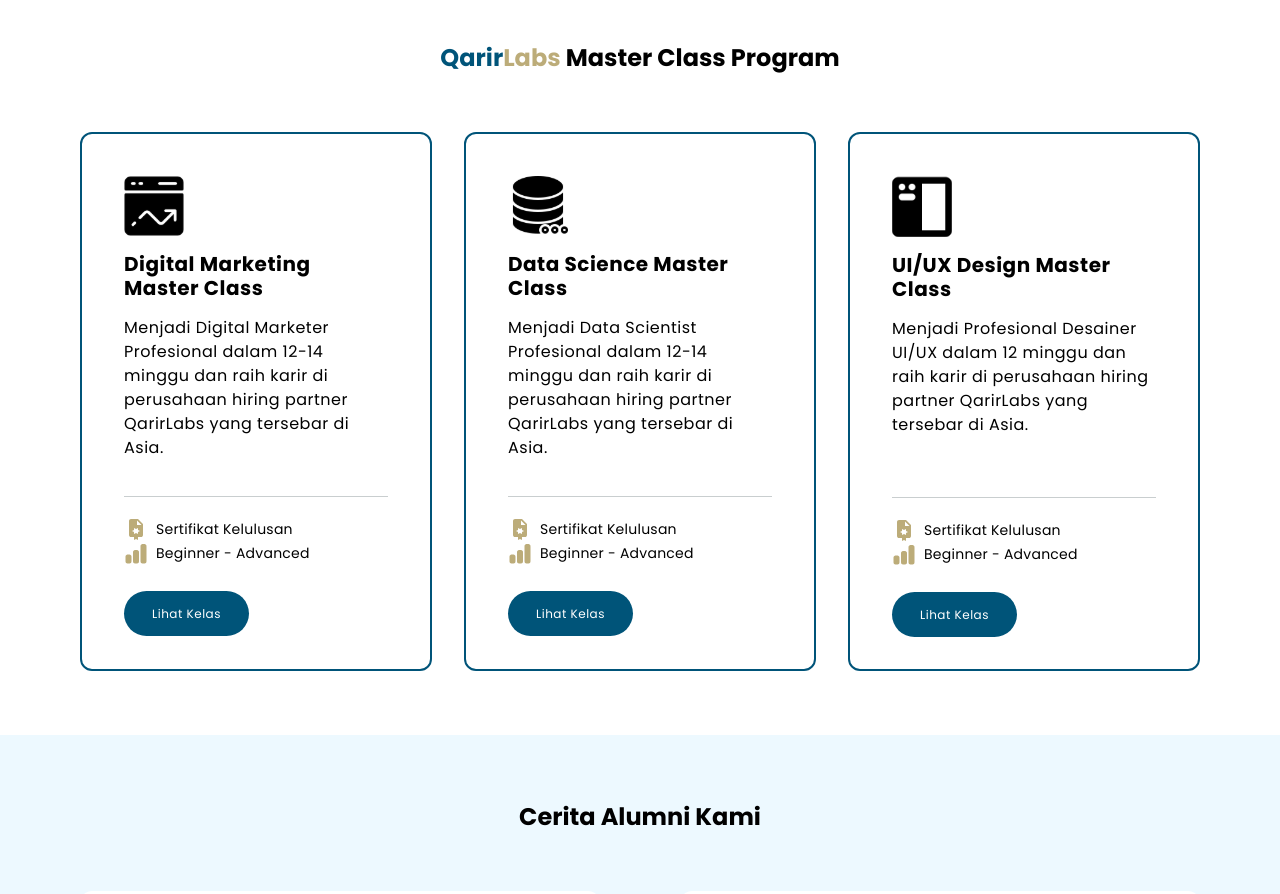
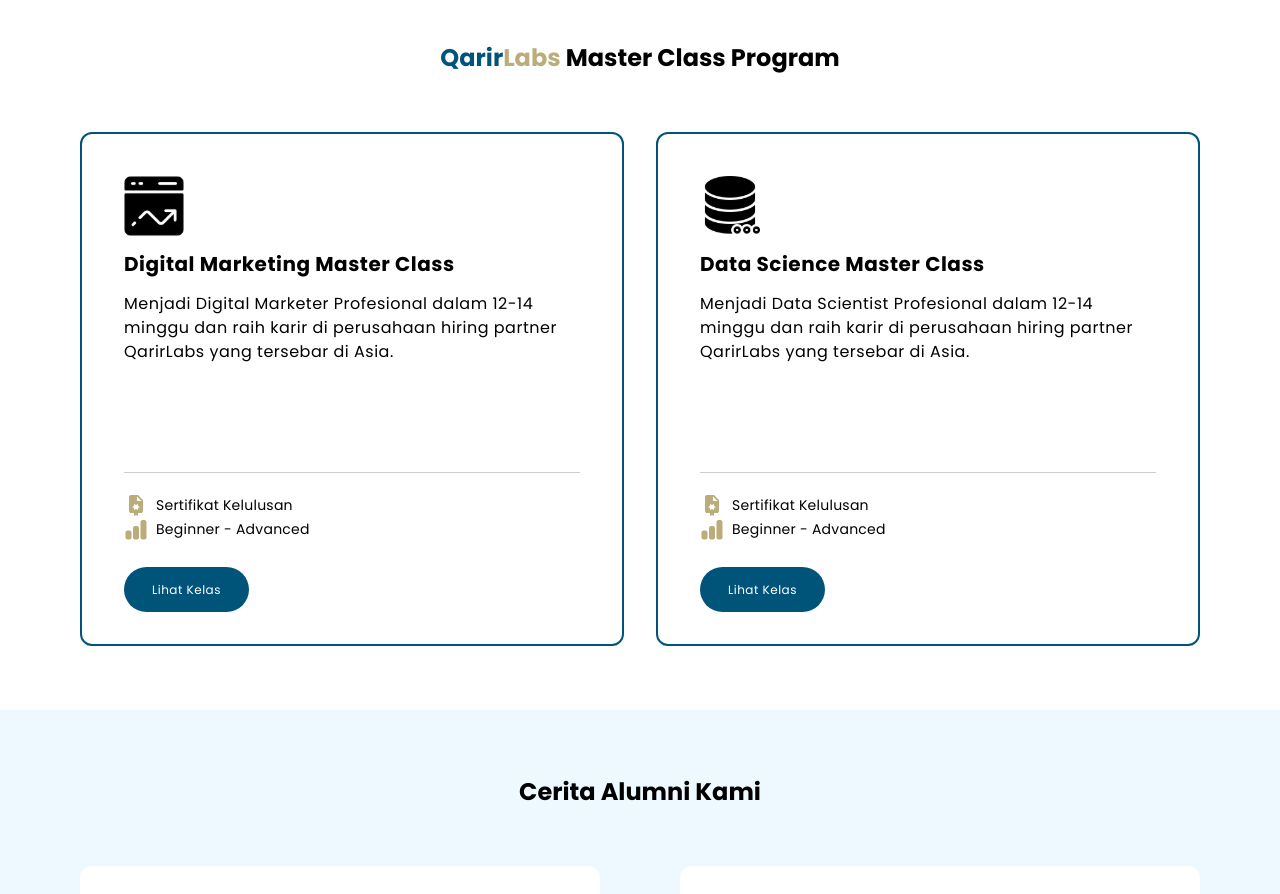
Before and after one commit to qarirlabs-dev/web-qarirlabsdotcom, a Next.js app: page / in a window 1280 px wide. Shown: the part 1560-2454 px from the top of the page. Built offline with nearby package versions, Linux system fonts and the light colour scheme.

Commit message:
change 31 Januari 2023 to 21 Maret 2023, takedown course UI/UX Design Master Class

```diff
--- a/src/components/homepage/ProgramSection.tsx
+++ b/src/components/homepage/ProgramSection.tsx
@@ -15,13 +15,13 @@
     icon_path: '/assets/images/icons/database_options.svg',
     href: `${programsData['data-science-master-class'].path.params.programName}`,
   },
-  {
-    title: 'UI/UX Design Master Class',
-    description:
-      'Menjadi Profesional Desainer UI/UX dalam 12 minggu dan raih karir di perusahaan hiring partner QarirLabs yang tersebar di Asia.',
-    icon_path: '/assets/images/icons/navigation_toolbar_left.svg',
-    href: `${programsData['ui-ux-design-master-class'].path.params.programName}`,
-  },
+  // {
+  //   title: 'UI/UX Design Master Class',
+  //   description:
+  //     'Menjadi Profesional Desainer UI/UX dalam 12 minggu dan raih karir di perusahaan hiring partner QarirLabs yang tersebar di Asia.',
+  //   icon_path: '/assets/images/icons/navigation_toolbar_left.svg',
+  //   href: `${programsData['ui-ux-design-master-class'].path.params.programName}`,
+  // },
 ];
 
 const ProgramSection = () => {
@@ -38,7 +38,7 @@
         {programs.map((program, programIndex) => (
           <div
             key={programIndex}
-            className="basis-1/3 box-border lg:p-[30px] p-[20px]  border-2 rounded-xl border-blue-800"
+            className="basis-1/2 box-border lg:p-[30px] p-[20px]  border-2 rounded-xl border-blue-800"
           >
             <div className="flex flex-col lg:gap-4 sm:gap-2 gap-1 tracking-[0.5px] sm:p-3">
               <img
--- a/src/data/programs.tsx
+++ b/src/data/programs.tsx
@@ -48,7 +48,7 @@
       },
     ],
     schedule: {
-      nearest: '31 Januari 2023',
+      nearest: '21 Maret 2023',
       main: {
         title: 'Kelas online',
         title2: '(Bootcamp & Bootcamp Pro)',
@@ -360,7 +360,7 @@
       },
     ],
     schedule: {
-      nearest: '31 Januari 2023',
+      nearest: '21 Maret 2023',
       main: {
         title: 'Kelas online',
         title2: '',
@@ -560,7 +560,7 @@
       },
     ],
     schedule: {
-      nearest: '31 Januari 2023',
+      nearest: '21 Maret 2023',
       main: {
         title: 'Kelas online',
         detail: [{ day: 'Jumat & Sabtu', time: '19.00-21.00 WIB' }],
```
